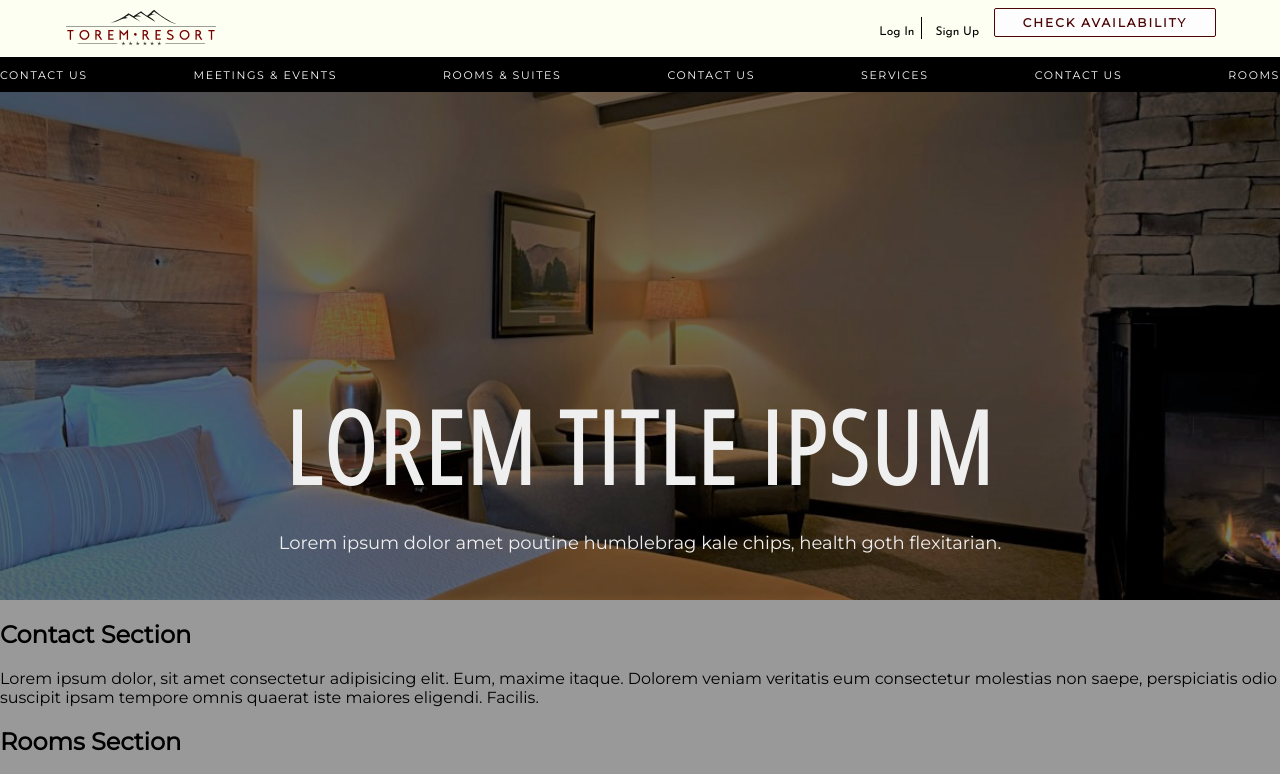
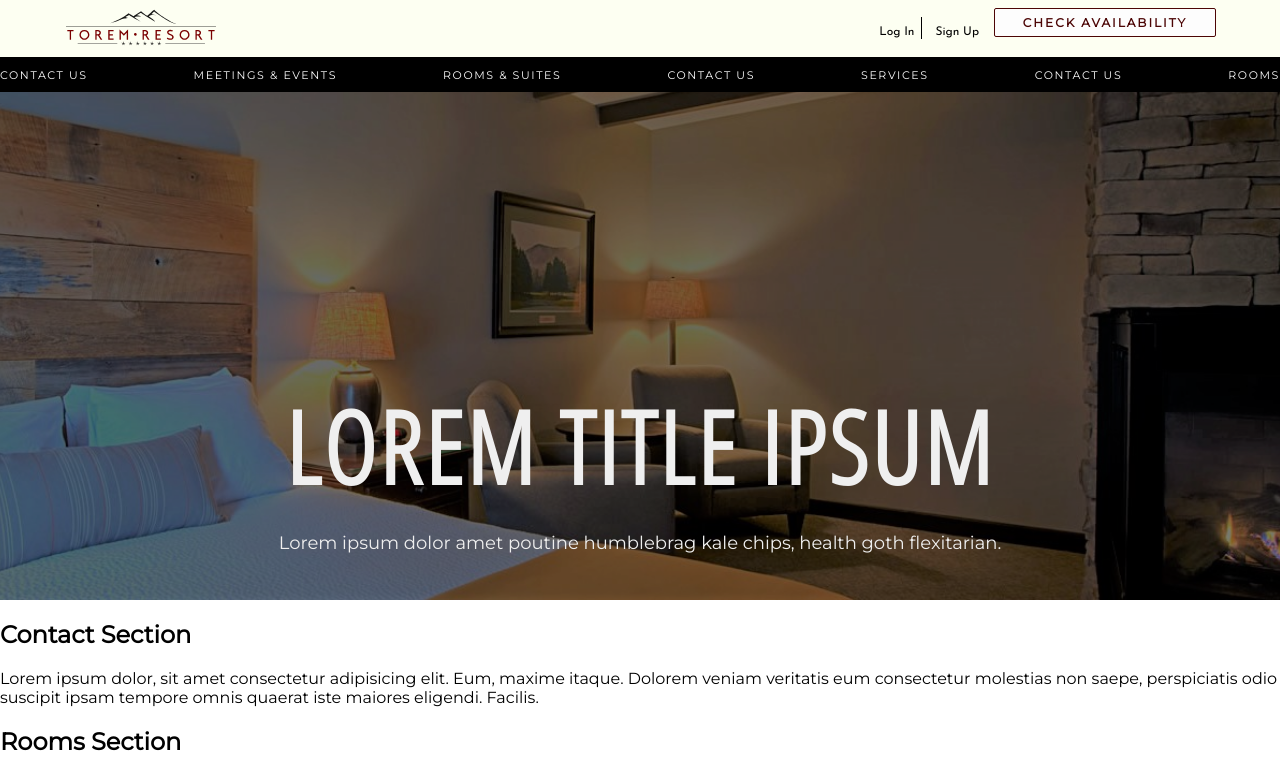
Before and after one commit to Gabewest1/hotel, a React (Create React App) app: page / in a window 1280 px wide. Shown: the top 774 px of the page. Built offline with nearby package versions, Linux system fonts and the light colour scheme; a web font is replaced by a local one.

Commit message:
Updated the height of the <Overlay/> in the <Hero /> to be 100% instead of 100vh

```diff
--- a/src/components/Hero/index.js
+++ b/src/components/Hero/index.js
@@ -35,7 +35,7 @@ const Overlay = styled.div`
     top: 0;
     left: 0;
     background: rgba(0,0,0,.4);
-    height: 100vh;
+    height: 100%;
     width: 100%;
 `
 const Wrapper = styled.div`
@@ -102,13 +102,13 @@ const Description = styled.p`
 `
 const HeroView = styled.div`
     color: #efefef;
-    height: 100vh;
-    max-height: 600px;
+    height: 600px;
     background: url(/assets/images/home_hero3.png) no-repeat;
     background-size: cover;
     background-position: 86% center;
     display: flex;
     flex-direction: column;
     justify-content: center;
+    position: relative;
 `
 export default Hero
```
